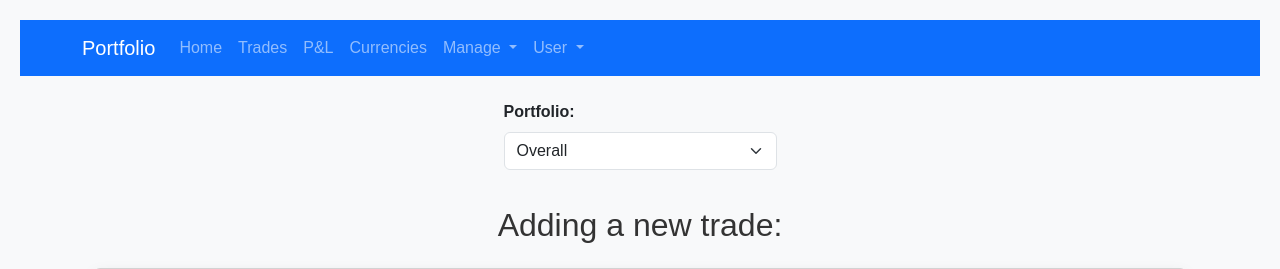
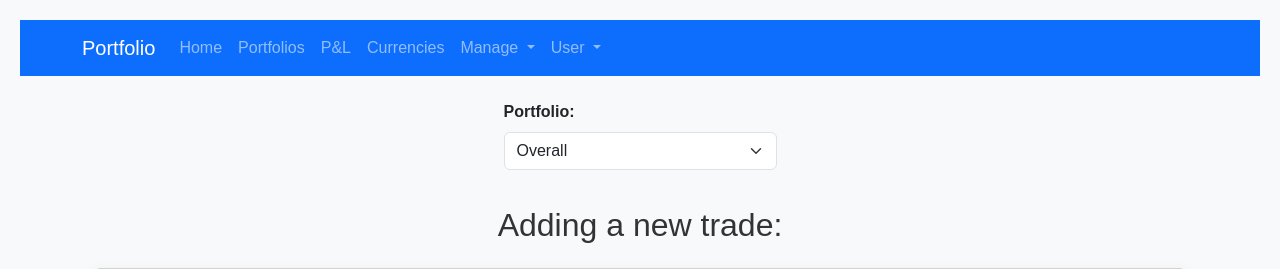
Before and after one commit to jpanek/portfolio, a Python web app: template templates/add_trade.html in a window 1280 px wide. Shown: the top 269 px of the page. Run offline with Jinja, Linux system fonts and the light colour scheme; the template is opened without the code that fills it, so the values that code supplies are empty.

Commit message:
Changed trades to portfolio on home

```diff
--- a/templates/base.html
+++ b/templates/base.html
@@ -28,7 +28,7 @@
             <div class="collapse navbar-collapse" id="navbarNav">
                 <ul class="navbar-nav">
                     <li class="nav-item"><a class="nav-link" href="{{ url_for('main.index') }}">Home</a></li>
-                    <li class="nav-item"><a class="nav-link" href="{{ url_for('main.trades') }}">Trades</a></li>
+                    <li class="nav-item"><a class="nav-link" href="{{ url_for('main.trades') }}">Portfolios</a></li>
                     <li class="nav-item"><a class="nav-link" href="{{ url_for('main.pl_all') }}">P&L</a></li>
                     <li class="nav-item"><a class="nav-link" href="{{ url_for('main.ccy') }}">Currencies</a></li>
 
--- a/utils/load_prices.py
+++ b/utils/load_prices.py
@@ -4,7 +4,6 @@ from datetime import datetime
 
 # Get the parent folder (one level up)
 parent_dir = Path(__file__).resolve().parent.parent
-print(parent_dir)
 sys.path.insert(0, str(parent_dir))
 
 from pricing import refresh_prices
```
Also changed, not shown: 1 other file.
